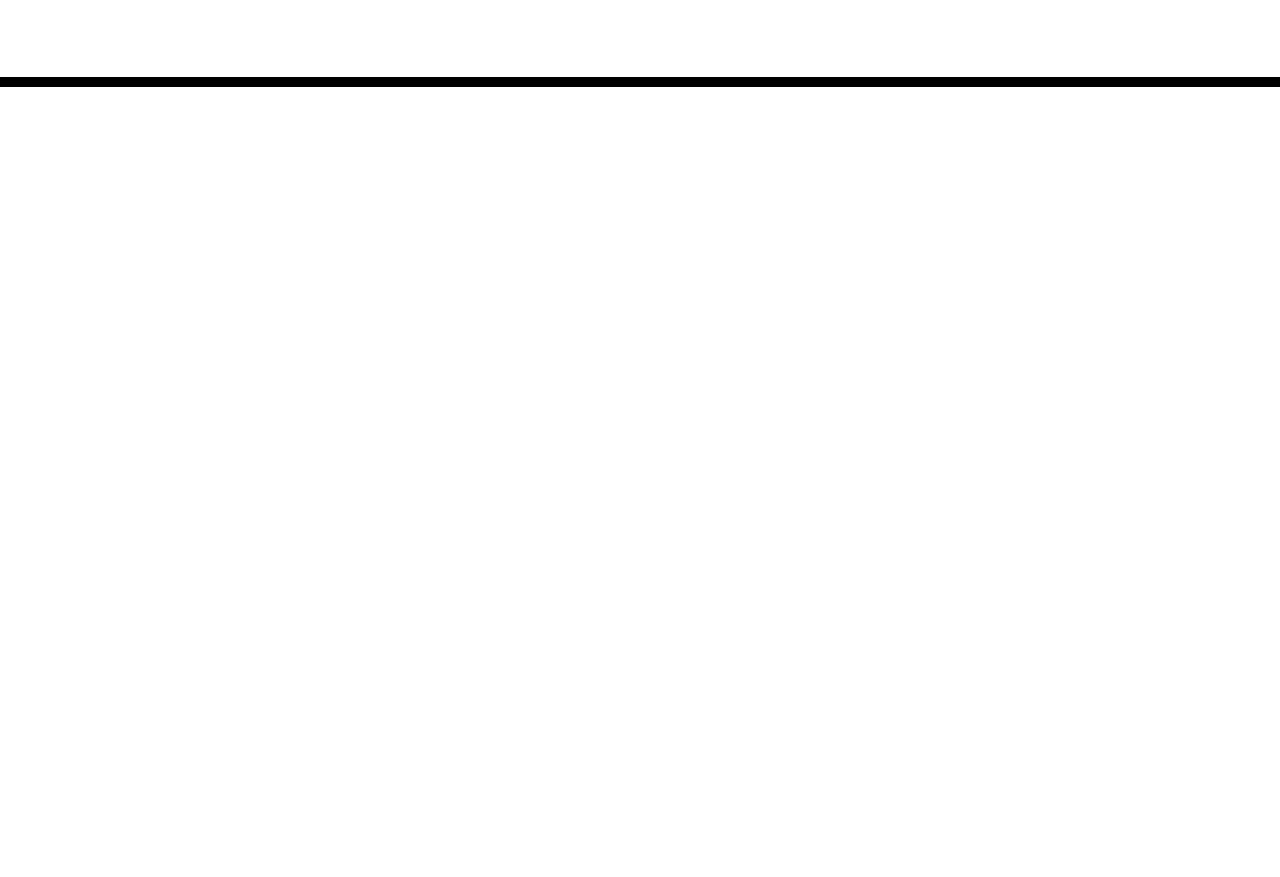
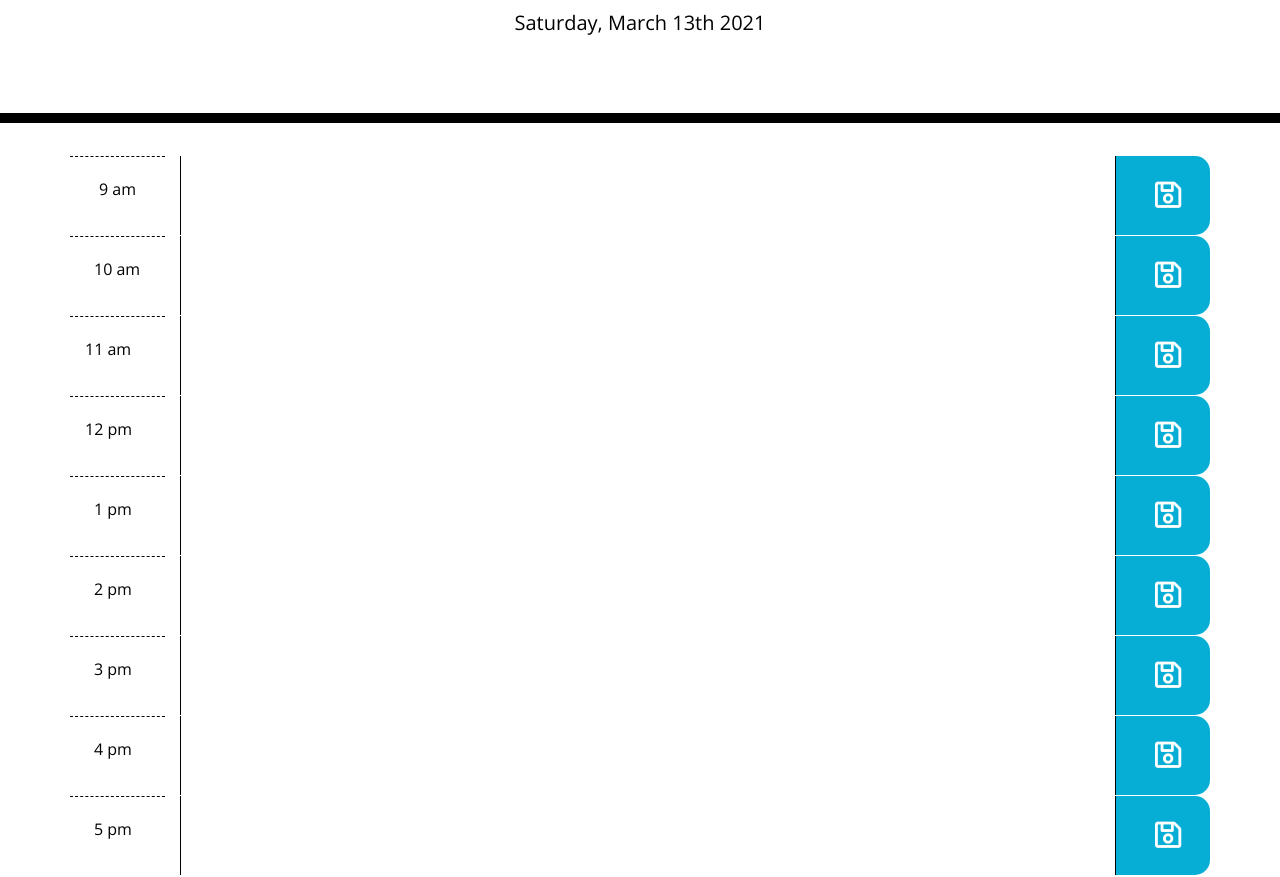
Before and after one commit to artemissorrow/day-planner, a plain HTML site: page index.html in a window 1280 px wide. Shown: the part 181-1058 px from the top of the page. Before the commit the page ends 800 px from the top, so only its background shows below. Drawn offline with nearby package versions, Linux system fonts and the light colour scheme; files that its build step writes are made by us from their sources.

Commit message:
basic layout done[C

```diff
--- a/assets/style.css
+++ b/assets/style.css
@@ -11,6 +11,8 @@ textarea{
   color: #000000;
   border-left: 1px solid black;
   padding: 10px;
+  width: 100%;
+  height: 100%;
 }
 
 .jumbotron {
@@ -66,6 +68,11 @@ textarea{
 }
 
 .saveBtn i:hover {
-  font-size: 20px;
+  font-size: 35px;
+  color: navy;
   transition: all .3s ease-in-out;
 }
+
+.fa-save {
+  font-size: 30px;
+}
--- a/index.html
+++ b/index.html
@@ -1,24 +1,15 @@
 <!DOCTYPE html>
 <html lang="en">
+
 <head>
   <meta charset="UTF-8" />
   <meta name="viewport" content="width=device-width, initial-scale=1.0" />
   <meta http-equiv="X-UA-Compatible" content="ie=edge" />
-    <link
-      rel="stylesheet"
-      href="https://stackpath.bootstrapcdn.com/bootstrap/4.3.1/css/bootstrap.min.css"
-    />
-    <link
-      rel="stylesheet"
-      href="https://use.fontawesome.com/releases/v5.8.1/css/all.css"
-      integrity="sha384-50oBUHEmvpQ+1lW4y57PTFmhCaXp0ML5d60M1M7uH2+nqUivzIebhndOJK28anvf"
-      crossorigin="anonymous"
-    />
-    <link
-      href="https://fonts.googleapis.com/css?family=Open+Sans&display=swap"
-      rel="stylesheet"
-    />
-    <link rel="stylesheet" href="style.css" />
+  <link rel="stylesheet" href="https://stackpath.bootstrapcdn.com/bootstrap/4.3.1/css/bootstrap.min.css" />
+  <link rel="stylesheet" href="https://use.fontawesome.com/releases/v5.8.1/css/all.css"
+    integrity="sha384-50oBUHEmvpQ+1lW4y57PTFmhCaXp0ML5d60M1M7uH2+nqUivzIebhndOJK28anvf" crossorigin="anonymous" />
+  <link href="https://fonts.googleapis.com/css?family=Open+Sans&display=swap" rel="stylesheet" />
+  <link rel="stylesheet" href="./assets/style.css" />
   <title>Work Day Scheduler</title>
 </head>
 
@@ -28,13 +19,57 @@
     <p class="lead">A simple calendar app for scheduling your work day</p>
     <p id="currentDay" class="lead"></p>
   </header>
-    <div class="container d-flex">
+  <div class="container d-flex flex-column justify-content-center">
     <!-- Timeblocks go here -->
-      <div class="row"></div>
+    <div class="row time-block">
+      <div class="col-1 hour p-4">9 am</div>
+      <div class="col-10"><textarea></textarea></div>
+      <div class="col-1 saveBtn"><i class="far fa-save m-4"></i></div>
+    </div>
+    <div class="row">
+      <div class="col-1 hour p-4">10 am</div>
+      <div class="col-10"><textarea></textarea></div>
+      <div class="col-1 saveBtn"><i class="far fa-save m-4"></i></div>
+    </div>
+    <div class="row">
+      <div class="col-1 hour py-4">11 am</div>
+      <div class="col-10"><textarea></textarea></div>
+      <div class="col-1 saveBtn"><i class="far fa-save m-4"></i></div>
+    </div>
+    <div class="row">
+      <div class="col-1 hour py-4">12 pm</div>
+      <div class="col-10"><textarea></textarea></div>
+      <div class="col-1 saveBtn"><i class="far fa-save m-4"></i></div>
+    </div>
+    <div class="row">
+      <div class="col-1 hour p-4">1 pm</div>
+      <div class="col-10"><textarea></textarea></div>
+      <div class="col-1 saveBtn"><i class="far fa-save m-4"></i></div>
+    </div>
+    <div class="row">
+      <div class="col-1 hour p-4">2 pm</div>
+      <div class="col-10"><textarea></textarea></div>
+      <div class="col-1 saveBtn"><i class="far fa-save m-4"></i></div>
+    </div>
+    <div class="row">
+      <div class="col-1 hour p-4">3 pm</div>
+      <div class="col-10"><textarea></textarea></div>
+      <div class="col-1 saveBtn"><i class="far fa-save m-4"></i></div>
+    </div>
+    <div class="row">
+      <div class="col-1 hour p-4">4 pm</div>
+      <div class="col-10"><textarea></textarea></div>
+      <div class="col-1 saveBtn"><i class="far fa-save m-4"></i></div>
+    </div>
+    <div class="row">
+      <div class="col-1 hour p-4">5 pm</div>
+      <div class="col-10"><textarea></textarea></div>
+      <div class="col-1 saveBtn"><i class="far fa-save m-4"></i></div>
   </div>
 
   <script src="https://cdnjs.cloudflare.com/ajax/libs/jquery/3.2.1/jquery.min.js"></script>
   <script src="https://cdnjs.cloudflare.com/ajax/libs/moment.js/2.24.0/moment.min.js"></script>
-    <script src="script.js"></script>
+  <script src="./assets/script.js"></script>
 </body>
+
 </html>
```
Lines whose indentation alone changed are shown as unchanged.
